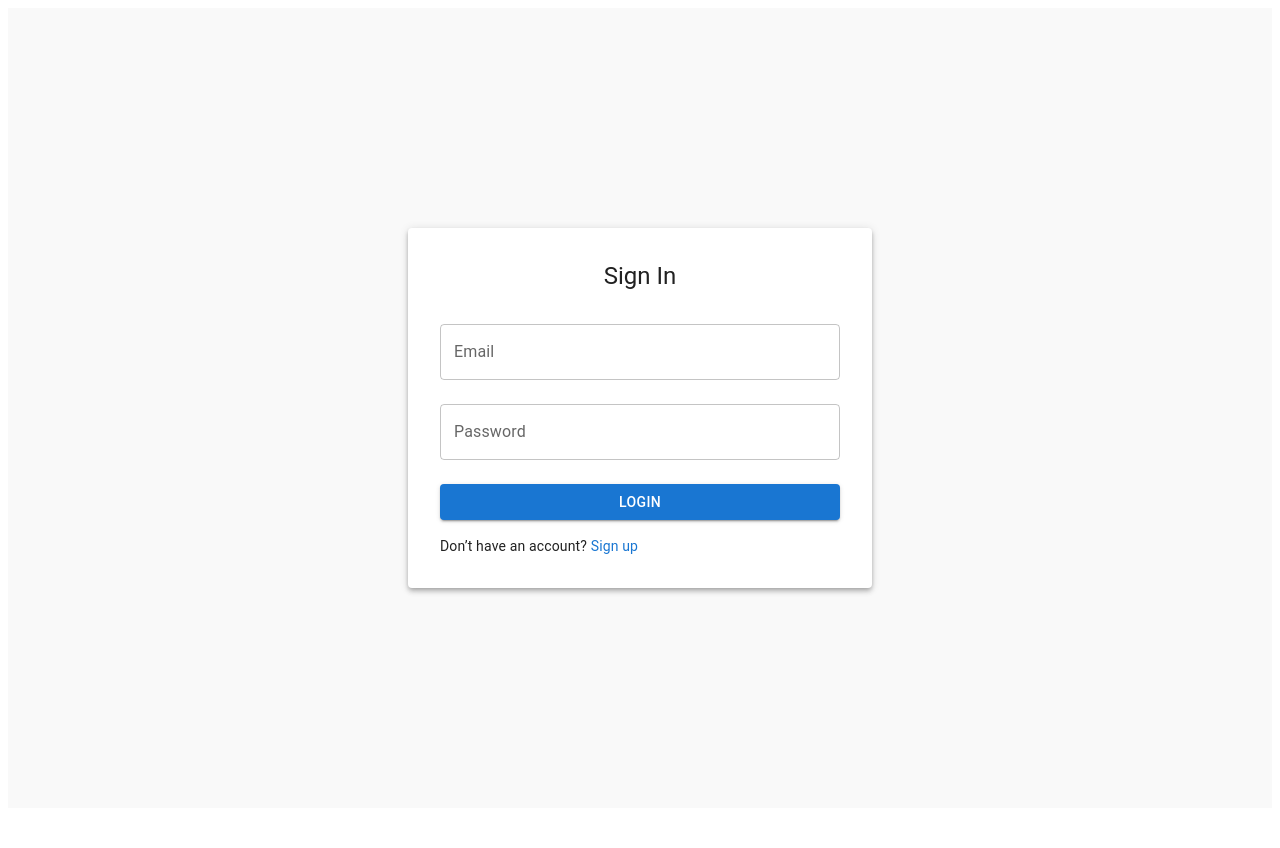
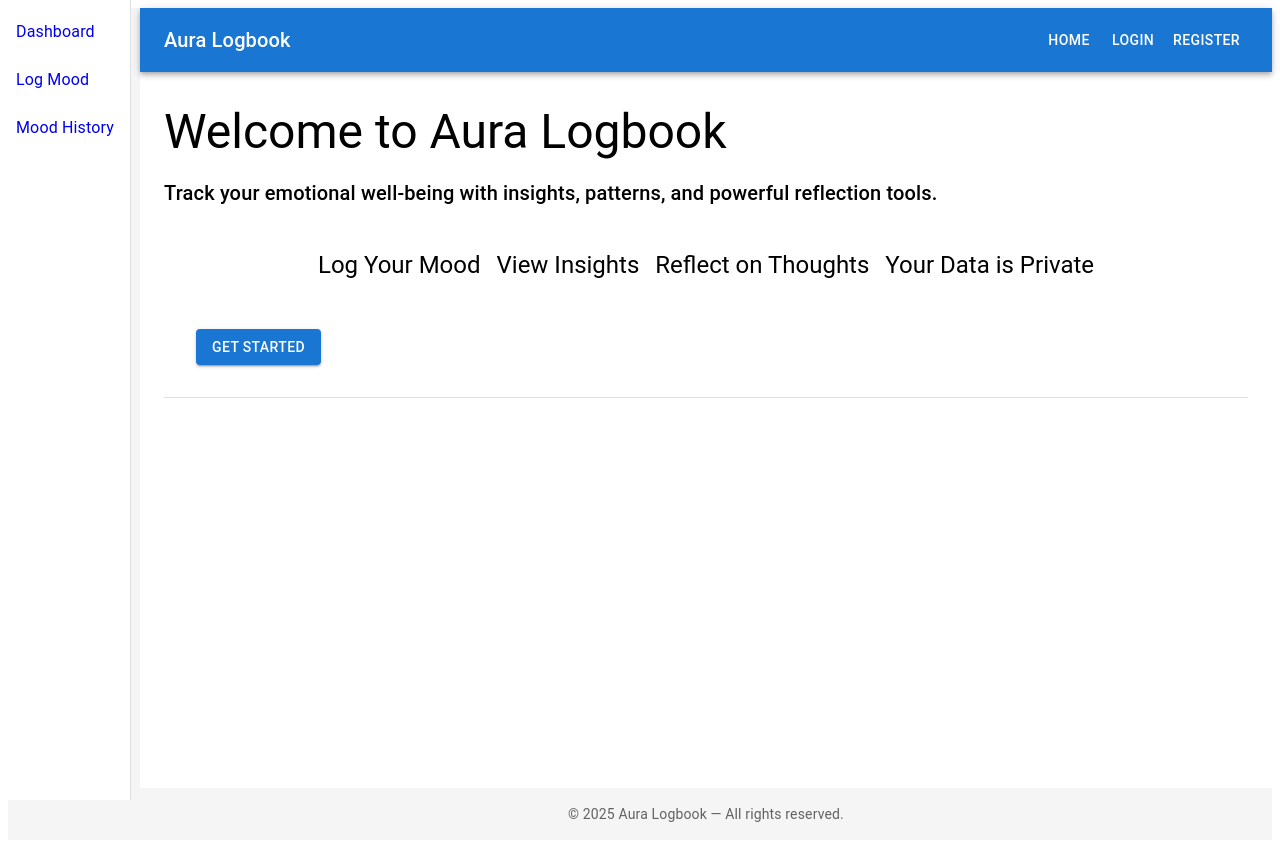
Before and after one commit to GemsForge/aura-logbook-api, a React (Vite) app in the folder aura-ui/: page / in a window 1280 px wide. Before the commit this address led to /login. Before the commit the page ends 816 px from the top, so only its background shows below. Built offline with nearby package versions, Linux system fonts and the light colour scheme; no server answers.

Commit message:
feat(ui): #82 add home page - config home page to route adn Home button - configure login and regist pages to the appLayout. - profile card only visible when user is authenticated

```diff
--- a/aura-ui/src/components/layout/AppLayout.tsx
+++ b/aura-ui/src/components/layout/AppLayout.tsx
@@ -1,19 +1,35 @@
-import { Box, Container } from "@mui/material";
+import { Box, Container, Grid } from "@mui/material";
 import { Footer, NavBar, Sidebar } from ".";
 import { Outlet } from "react-router-dom";
+import { useSelector } from "react-redux";
+import type { RootState } from "../../store/store";
+import ProfileCard from "../profile/ProfileCard";
 
 const AppLayout = () => {
+  const isAuthenticated = useSelector(
+    (state: RootState) => state.auth.isAuthenticated
+  );
+
   return (
     <Box sx={{ display: "flex", minHeight: "100vh" }}>
-      {/* Sidebar - Fixed width */}
       <Sidebar />
 
-      {/* Main content area */}
       <Box sx={{ flexGrow: 1, display: "flex", flexDirection: "column" }}>
         <NavBar />
 
         <Container sx={{ mt: 4, flexGrow: 1 }}>
-          <Outlet />
+          {isAuthenticated ? (
+            <Grid container spacing={4}>
+              <Grid size={{ xs: 2, md: 3 }}>
+                <ProfileCard />
+              </Grid>
+              <Grid size={{ xs: 12, md: 9 }}>
+                <Outlet />
+              </Grid>
+            </Grid>
+          ) : (
+            <Outlet />
+          )}
         </Container>
 
         <Footer />
--- a/aura-ui/src/components/layout/NavBar.tsx
+++ b/aura-ui/src/components/layout/NavBar.tsx
@@ -13,7 +13,7 @@ const NavBar = () => {
 
   const handleLogout = () => {
     dispatch(logout());
-    navigate("/login");
+    navigate("/home");
   };
 
   return (
@@ -23,7 +23,7 @@ const NavBar = () => {
           Aura Logbook
         </Typography>
         <Box>
-          <Button color="inherit" onClick={() => navigate("/")}>
+          <Button color="inherit" onClick={() => navigate("/home")}>
             Home
           </Button>
           {isAuthenticated && (
--- /dev/null
+++ b/aura-ui/src/components/profile/ProfileCard.tsx
@@ -0,0 +1,38 @@
+import { Avatar,  Button, Paper, Typography, Stack } from "@mui/material";
+import { useSelector } from "react-redux";
+import type { RootState } from "../../store/store";
+
+
+export default function ProfileCard() {
+  const { userEmail, displayName } = useSelector((state: RootState) => state.auth);
+
+  // 🔮 Use hardcoded fallback values for now
+  const zodiacSign = "♌ Leo";
+  const streak = 5;
+  const avatarUrl = "/avatars/avatar-1.png"; // optional: use emoji fallback instead
+
+  return (
+    <Paper elevation={2} sx={{ padding: 3, textAlign: "center" }}>
+      <Stack spacing={2} alignItems="center">
+        <Avatar
+          alt={displayName}
+          src={avatarUrl}
+          sx={{ width: 80, height: 80 }}
+        />
+        <Typography variant="h6">{displayName}</Typography>
+        <Typography variant="body2" color="textSecondary">
+          {userEmail}
+        </Typography>
+        <Typography variant="body2">🔮 {zodiacSign}</Typography>
+        <Typography variant="body2">🔥 {streak}-day streak</Typography>
+        <Button
+          size="small"
+          variant="text"
+          href="/profile"
+          sx={{ textTransform: "none" }}>
+          Edit Profile
+        </Button>
+      </Stack>
+    </Paper>
+  );
+}
--- /dev/null
+++ b/aura-ui/src/pages/Home.tsx
@@ -0,0 +1,62 @@
+import { Box, Button, Divider, Typography } from "@mui/material";
+import Stack from "@mui/material/Stack";
+import { useSelector } from "react-redux";
+import { useNavigate } from "react-router-dom";
+import type { RootState } from "../store/store";
+
+const HomePage = () => {
+  const isAuthenticated = useSelector(
+    (state: RootState) => state.auth.isAuthenticated
+  );
+  const navigate = useNavigate();
+
+  const handleGetStarted = () => {
+    isAuthenticated ? navigate("/dashboard") : navigate("/login");
+  };
+
+  return (
+    <Box>
+      <Typography variant="h3" gutterBottom>
+        Welcome to Aura Logbook
+      </Typography>
+      <Typography variant="h6" gutterBottom>
+        Track your emotional well-being with insights, patterns, and powerful
+        reflection tools.
+      </Typography>
+      <Box component="section">
+        <Stack
+          direction={"row"}
+          spacing={2}
+          sx={{
+             p: 2,
+            m: 3,
+            justifyContent: "center",
+            alignItems: "center",
+          }}>
+          <Box>
+            <Typography variant="h5">Log Your Mood</Typography>
+          </Box>
+          <Box>
+            <Typography variant="h5">View Insights</Typography>
+          </Box>
+          <Box component="section">
+            <Typography variant="h5">Reflect on Thoughts</Typography>
+          </Box>
+          <Box>
+            <Typography variant="h5">Your Data is Private</Typography>
+          </Box>
+        </Stack>
+      </Box>
+
+      <Box m={4}>
+        <Button variant="contained" onClick={handleGetStarted}>
+          Get Started
+        </Button>
+      </Box>
+      <Divider />
+      <Typography></Typography>
+    </Box>
+  );
+};
+
+export default HomePage;
--- a/aura-ui/src/pages/Login.tsx
+++ b/aura-ui/src/pages/Login.tsx
@@ -21,7 +21,10 @@ import { AuthApi } from "../api/AuthApi";
 import { useToast } from "../hooks/useToast";
 import { useState } from "react";
 
-export function LoginForm() {
+interface LoginFormProps {
+  showTitle?: boolean;
+}
+export function LoginForm({ showTitle }: LoginFormProps) {
   const navigate = useNavigate();
   const dispatch = useDispatch();
   const { showToast } = useToast();
@@ -59,9 +62,11 @@ export function LoginForm() {
       minHeight="100vh"
       sx={{ backgroundColor: "#f9f9f9" }}>
       <Paper elevation={4} sx={{ padding: 4, width: 400 }}>
-        <Typography variant="h5" mb={2} textAlign="center">
-          Sign In
-        </Typography>
+        {showTitle && (
+          <Typography variant="h5" mb={2} textAlign="center">
+            Sign In
+          </Typography>
+        )}
 
         <form onSubmit={handleSubmit(onSubmit)} noValidate>
           <TextField
--- a/aura-ui/src/router.tsx
+++ b/aura-ui/src/router.tsx
@@ -7,34 +7,28 @@ import ProtectedRoute from "./routes/ProtectedRoute";
 import RegisterForm from "./pages/Register";
 import MoodHistory from "./components/history/MoodHistory";
 import MoodEntryForm from "./components/MoodEntryForm";
+import HomePage from "./pages/Home";
 
 export const router = createBrowserRouter([
   {
     path: "/",
-    element: <ProtectedRoute />, // 👈 Protect everything inside here
+    element: <AppLayout />, // ✅ Public wrapper for all pages
     children: [
+      { index: true, element: <HomePage /> }, // ✅ Public Home at "/"
+      { path: "home", element: <HomePage /> },
+      { path: "login", element: <LoginForm /> },
+      { path: "register", element: <RegisterForm /> },
+      { path: "*", element: <NotFound /> },
+
+      // 👇 Protected children nested inside ProtectedRoute
       {
-        element: <AppLayout />, // 👈 Layout wraps protected content
+        element: <ProtectedRoute />,
         children: [
           { path: "dashboard", element: <Dashboard /> },
-          { path: "/log-mood", element: <MoodEntryForm /> },
-          { path: "/history", element: <MoodHistory /> },
-
-          // Add more protected routes here
+          { path: "log-mood", element: <MoodEntryForm /> },
+          { path: "history", element: <MoodHistory /> },
         ],
       },
     ],
   },
-  {
-    path: "login",
-    element: <LoginForm />,
-  },
-  {
-    path: "register",
-    element: <RegisterForm />,
-  },
-  {
-    path: "*",
-    element: <NotFound />,
-  },
 ]);
```
